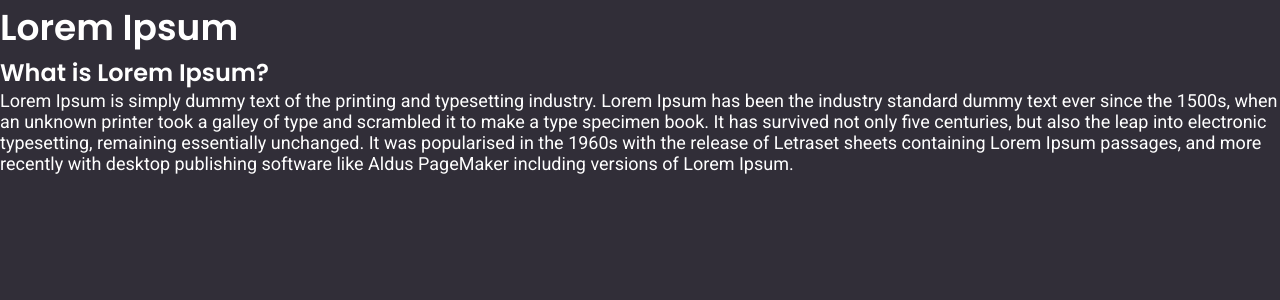
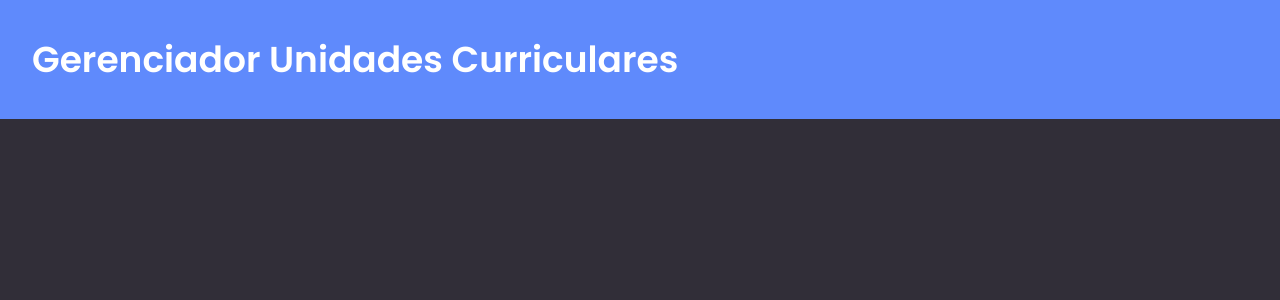
Before and after one commit to saleszera/desafio-blox, a React (Create React App) app: page / in a window 1280 px wide. Shown: the top 300 px of the page. Built offline with nearby package versions, Linux system fonts and the light colour scheme.

Commit message:
adiciona componente header

```diff
--- a/src/App.tsx
+++ b/src/App.tsx
@@ -1,25 +1,14 @@
 import React from 'react';
 
 import GlobalStyle from './styles/global';
+import { Header } from './components/Header';
 
 const App: React.FC = () => {
   return (
-    <div>
-      <h1>Lorem Ipsum</h1>
-      <h2>What is Lorem Ipsum?</h2>
-      <p>
-        Lorem Ipsum is simply dummy text of the printing and typesetting
-        industry. Lorem Ipsum has been the industry standard dummy text ever
-        since the 1500s, when an unknown printer took a galley of type and
-        scrambled it to make a type specimen book. It has survived not only five
-        centuries, but also the leap into electronic typesetting, remaining
-        essentially unchanged. It was popularised in the 1960s with the release
-        of Letraset sheets containing Lorem Ipsum passages, and more recently
-        with desktop publishing software like Aldus PageMaker including versions
-        of Lorem Ipsum.
-      </p>
+    <>
+      <Header />
       <GlobalStyle />
-    </div>
+    </>
   );
 };
 
--- /dev/null
+++ b/src/components/Header/index.tsx
@@ -0,0 +1,13 @@
+import React from 'react';
+
+import { Container, Wrapper } from './styles';
+
+export const Header: React.FC = () => {
+  return (
+    <Container>
+      <Wrapper>
+        <h1>Gerenciador Unidades Curriculares</h1>
+      </Wrapper>
+    </Container>
+  );
+};
--- /dev/null
+++ b/src/components/Header/styles.ts
@@ -0,0 +1,25 @@
+import styled from 'styled-components';
+
+export const Container = styled.div`
+  display: flex;
+  align-items: center;
+  justify-content: center;
+
+  background: var(--blue);
+  padding: 2rem;
+`;
+
+export const Wrapper = styled.div`
+  max-width: 1440px;
+  width: 100%;
+
+  @media (max-width: 622px) {
+    display: flex;
+    justify-content: center;
+    align-items: center;
+
+    h1 {
+      text-align: center;
+    }
+  }
+`;
```
